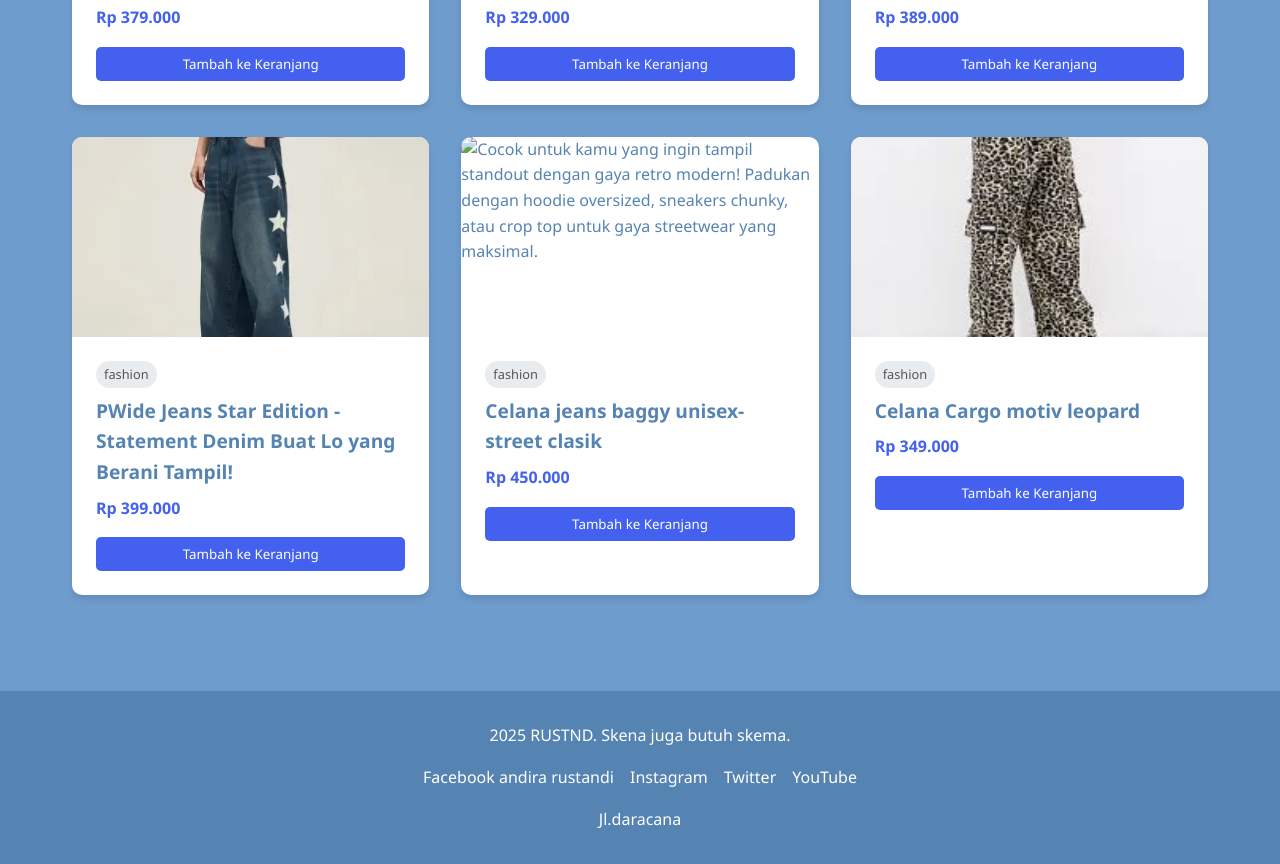
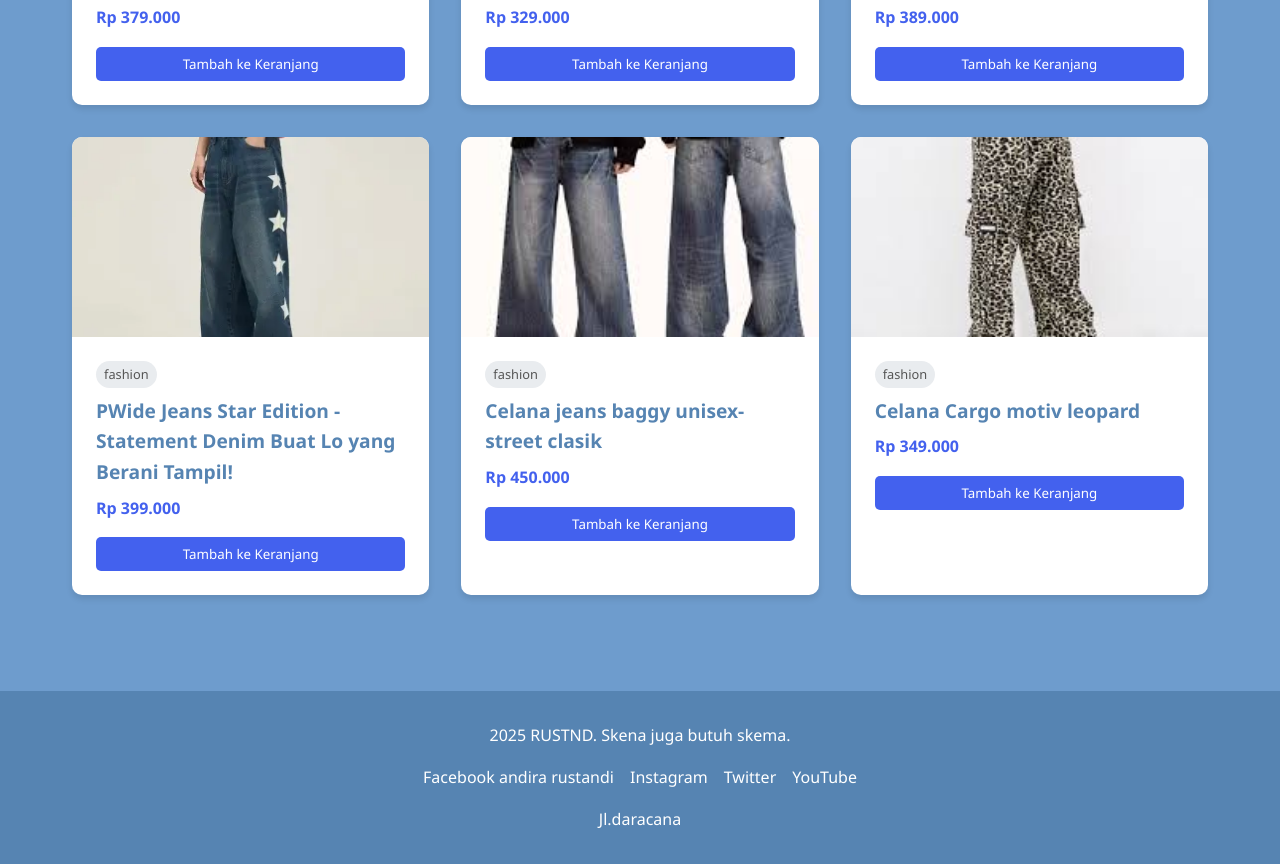
Before and after one commit to andirarustandi/Andira-rustandi_209240070_ABI2_UAS-KAIT-, a plain HTML site: page index.html in a window 1280 px wide. Shown: the part 1860-2724 px from the top of the page. Drawn offline with Linux system fonts and the light colour scheme.

Commit message:
Update index.html

```diff
--- a/index.html
+++ b/index.html
@@ -402,7 +402,7 @@
         <div class="product-card">
           <div class="product-img">
             <img
-              src="images.jpgimages.jpg"
+              src="images.jpg"
               alt="Cocok untuk kamu yang ingin tampil standout dengan gaya retro modern! Padukan dengan hoodie oversized, sneakers chunky,
                atau crop top untuk gaya streetwear yang maksimal."
             />
```
